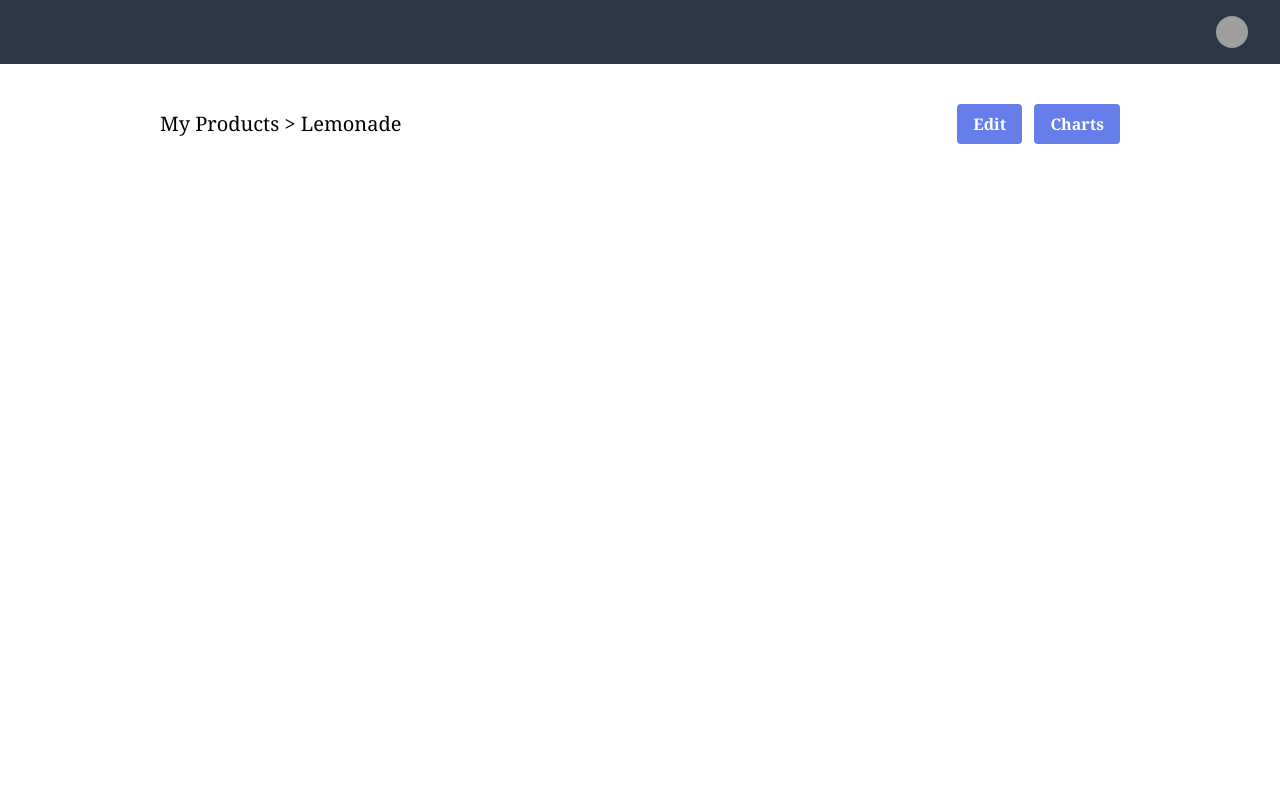
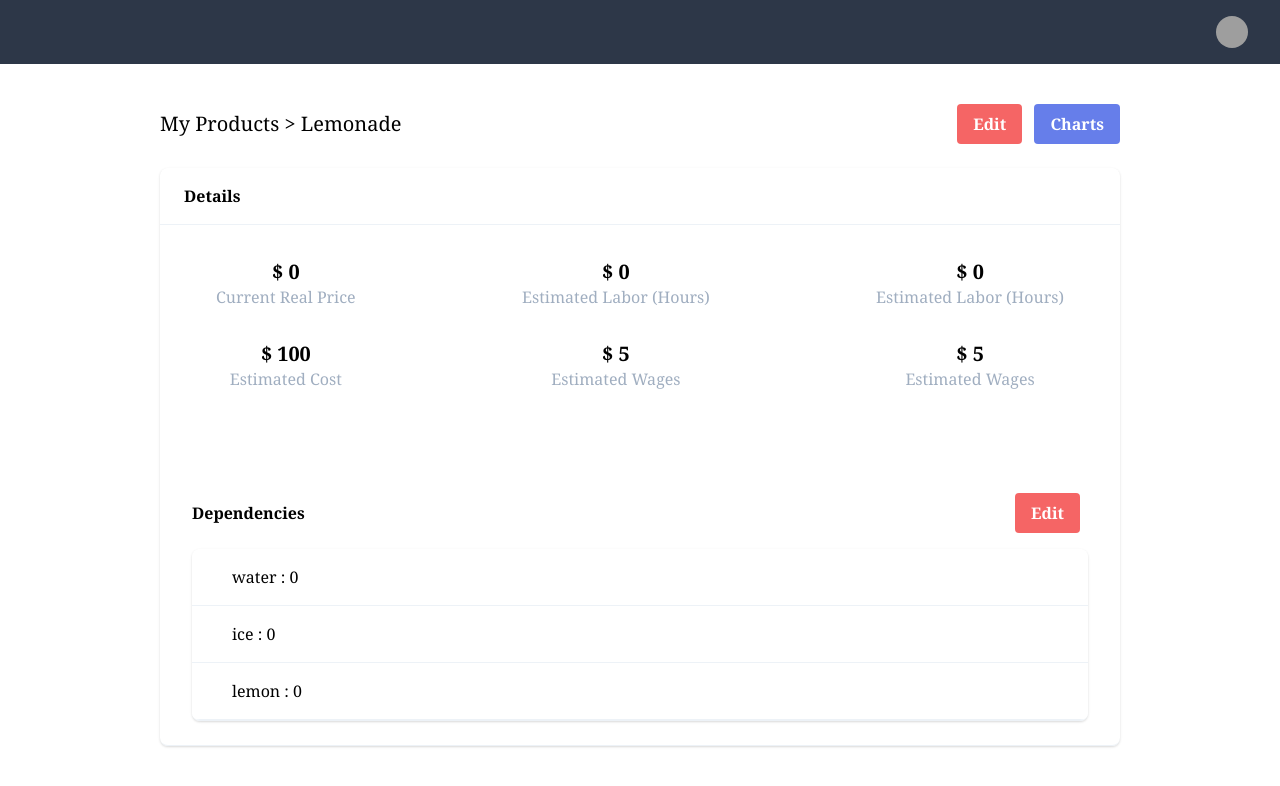
Before and after one commit to camgrodgers/ProductionGraph, a Django app: page /product/ in a window 1280 px wide. Shown: the top 786 px of the page. Run offline with Django 3.2, Linux system fonts and the light colour scheme; style sheets or scripts are compiled from the project's sources; grey boxes are pictures that could not be loaded.

Commit message:
basic styling to product info page

```diff
--- a/backend/backend/templates/home/product_info.html
+++ b/backend/backend/templates/home/product_info.html
@@ -191,7 +88,7 @@
     </h3>
     <div>
       <button
-        class="bg-indigo-500 hover:bg-indigo-700 text-white font-bold py-2 px-4 mr-2 rounded"
+        class="bg-red-500 hover:bg-red-700 text-white font-bold py-2 px-4 mr-2 rounded"
         onclick="alert('NOT IMPLEMENTED YET')"
       >
         Edit
@@ -206,4 +103,106 @@
   </div>
 </header>
 
+<div class="max-w-5xl mx-auto py-6 sm:px-6 lg:px-8">
+  <div
+    class="whitespace-no-wrap shadow overflow-hidden sm:rounded-lg border-b border-gray-200"
+  >
+    <div class="px-6 py-4 overflow-hidden border-b border-gray-200">
+      <h3 class="font-bold text-md">Details</h3>
+    </div>
+
+    <div class="px-6 py-4 flex flex-row justify-between mx-4 lg:mx-8">
+      <div>
+        <div class="py-4">
+          <p class="text-center text-xl font-extrabold">
+            $ {{product.current_real_price}}
+          </p>
+          <p class="text-center text-md leading-5 text-gray-500">
+            Current Real Price
+          </p>
+        </div>
+        <div class="py-4">
+          <p class="text-center text-xl font-extrabold">
+            $ {{product.est_cost_price}}
+          </p>
+          <p class="text-center text-md leading-5 text-gray-500">
+            Estimated Cost
+          </p>
+        </div>
+      </div>
+      <div>
+        <div class="py-4">
+          <p class="text-center text-xl font-extrabold">
+            $ {{product.est_time_labor}}
+          </p>
+          <p class="text-center text-md leading-5 text-gray-500">
+            Estimated Labor (Hours)
+          </p>
+        </div>
+        <div class="py-4">
+          <p class="text-center text-xl font-extrabold">
+            $ {{product.direct_wages}}
+          </p>
+          <p class="text-center text-md leading-5 text-gray-500">
+            Estimated Wages
+          </p>
+        </div>
+      </div>
+      <div>
+        <div class="py-4">
+          <p class="text-center text-xl font-extrabold">
+            $ {{product.est_time_labor}}
+          </p>
+          <p class="text-center text-md leading-5 text-gray-500">
+            Estimated Labor (Hours)
+          </p>
+        </div>
+        <div class="py-4">
+          <p class="text-center text-xl font-extrabold">
+            $ {{product.direct_wages}}
+          </p>
+          <p class="text-center text-md leading-5 text-gray-500">
+            Estimated Wages
+          </p>
+        </div>
+      </div>
+    </div>
+
+    <!-- DEPS  -->
+    <div class="mt-12 mx-4 py-6 lg:mx-8">
+      <div class="flex items-center justify-between">
+        <h3 class="font-bold text-md">Dependencies</h3>
+        <button
+          class="bg-red-500 hover:bg-red-700 text-white font-bold py-2 px-4 mr-2 rounded"
+          onclick="alert('NOT IMPLEMENTED YET')"
+        >
+          Edit
+        </button>
+      </div>
+      <div
+        class="mt-4 align-middle inline-block min-w-full shadow overflow-hidden sm:rounded-lg border-b border-gray-200"
+      >
+        <table class="min-w-full">
+          <tbody class="bg-white">
+            {% for dep in product.dependencies %}
+            <tr>
+              <td class="px-6 py-4 whitespace-no-wrap border-b border-gray-200">
+                <div>
+                  <div class="ml-4">
+                    {{dep.0}} : {{dep.1}}
+                  </div>
+                </div>
+              </td>
+              <td
+                class="px-6 py-4 whitespace-no-wrap border-b border-gray-200"
+              ></td>
+            </tr>
+            {% endfor %}
+          </tbody>
+        </table>
+      </div>
+    </div>
+  </div>
+</div>
+
 {% endblock %}
--- a/backend/backend/views.py
+++ b/backend/backend/views.py
@@ -4,8 +4,32 @@ from django.shortcuts import render
 dummy_data = [
     {
         'name': 'Lemonade',
+        'current_real_price': 0,
+        'direct_labor_time': 0,
+        'direct_wages': 5,
+        'est_cost_price': 100,
+        'est_time_labor': 0,
+        'dependencies': [
+            ('water', 0),
+            ('ice', 0),
+            ('lemon', 0)
+        ]
+    },
+    {
+        'name': 'Mixtape',
+        'current_real_price': 0,
+        'direct_labor_time': 0,
+        'direct_wages': 2,
+        'est_cost_price': 10,
+        'est_time_labor': 0,
+        'dependencies': [
+            ('fire', 100000),
+            ('creativity', 10000),
+            ('pure skill', 1000)
+        ]
     }
 ]
+
 
 selected_product = dummy_data[0]
 
```
Also changed, not shown: other parts of backend/backend/templates/home/product_info.html (+1 -104 lines), backend/backend/templates/home/index.html (+7 -110 lines).
